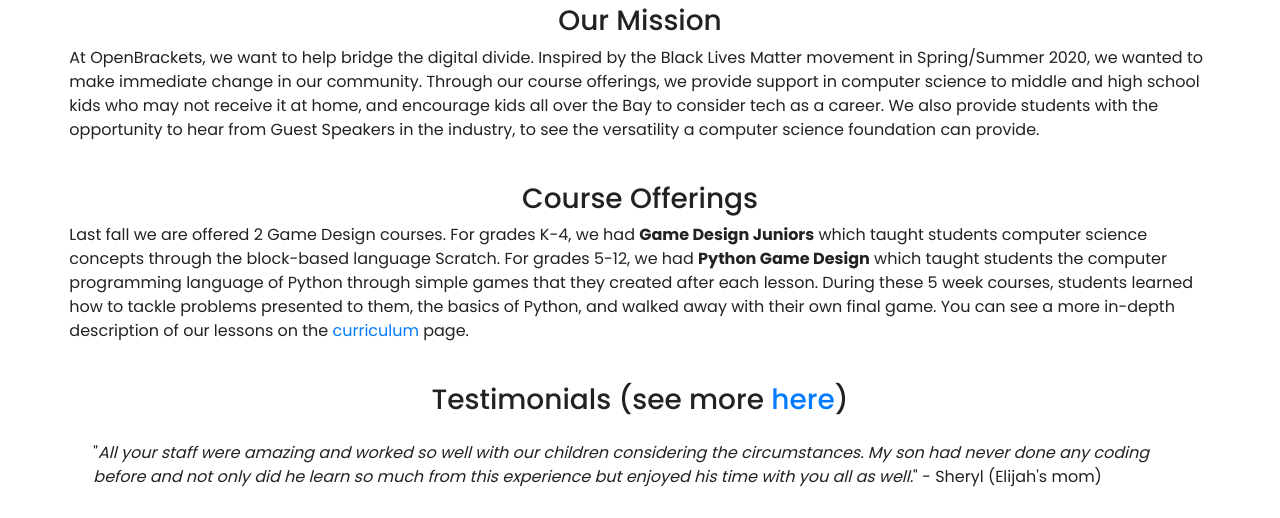
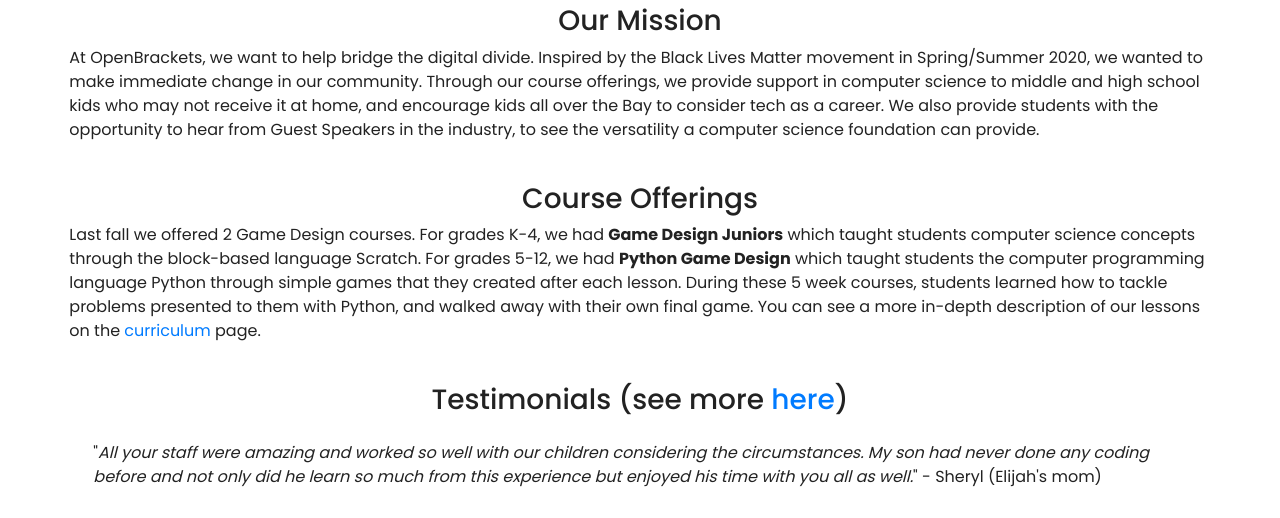
Before and after one commit to qpwoeirut/OpenBrackets-website-old, a plain HTML site: page index.html in a window 1280 px wide. Shown: the part 253-771 px from the top of the page. Drawn offline with nearby package versions, Linux system fonts and the light colour scheme.

Commit message:
fix grammar

```diff
--- a/index.html
+++ b/index.html
@@ -33,11 +33,11 @@
     <br>
     <h3 class="text-center">Course Offerings</h3>
     <p>
-        Last fall we are offered 2 Game Design courses. For grades K-4, we had <b>Game Design Juniors</b>
+        Last fall we offered 2 Game Design courses. For grades K-4, we had <b>Game Design Juniors</b>
         which taught students computer science concepts through the block-based language Scratch. For
         grades 5-12, we had <b>Python Game Design</b> which taught students the computer
-        programming language of Python through simple games that they created after each lesson. During these
-        5 week courses, students learned how to tackle problems presented to them, the basics of Python,
+        programming language Python through simple games that they created after each lesson. During these
+        5 week courses, students learned how to tackle problems presented to them with Python,
         and walked away with their own final game. You can see a more in-depth description of our lessons
         on the <a href="curriculum.html">curriculum</a> page.
     </p>
```
